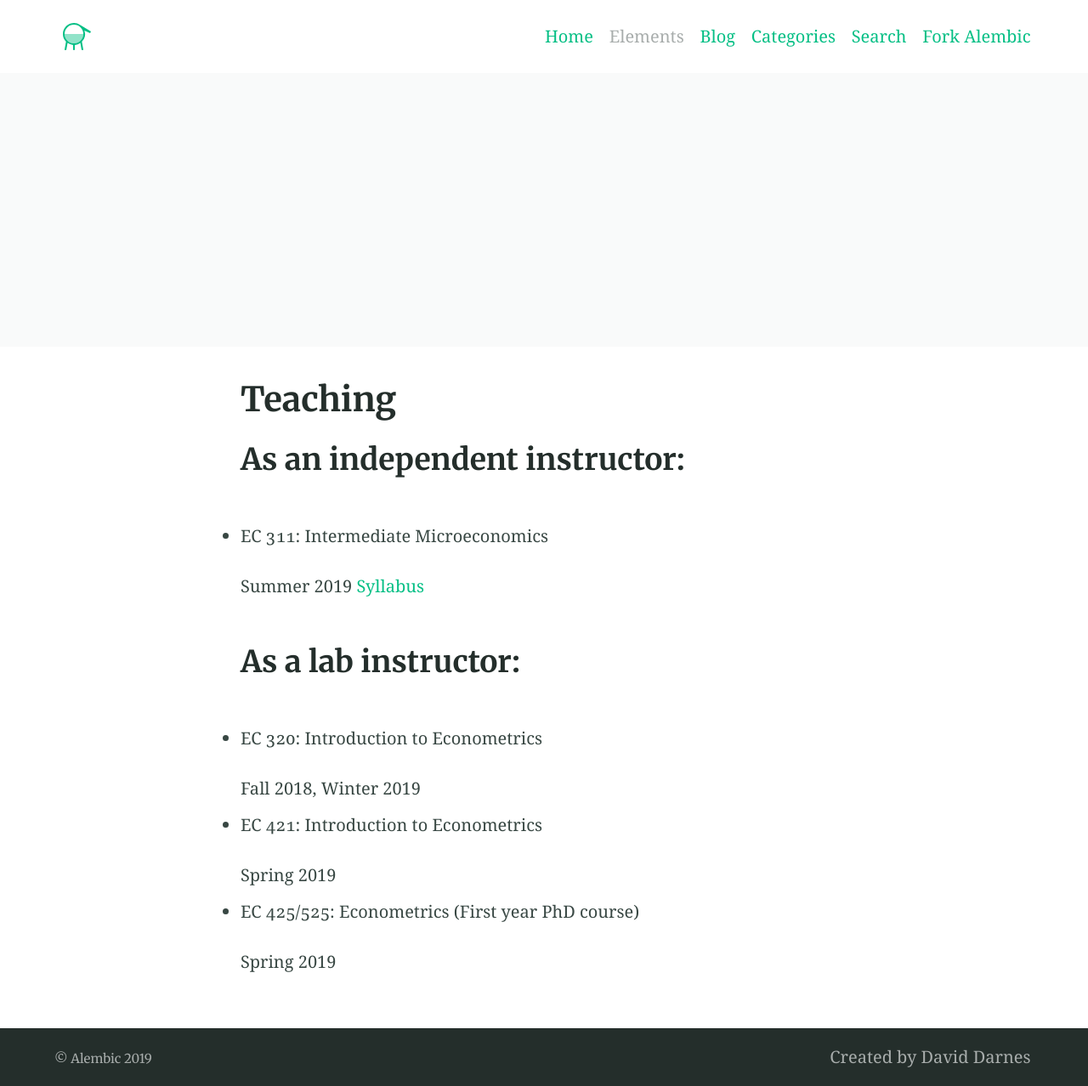
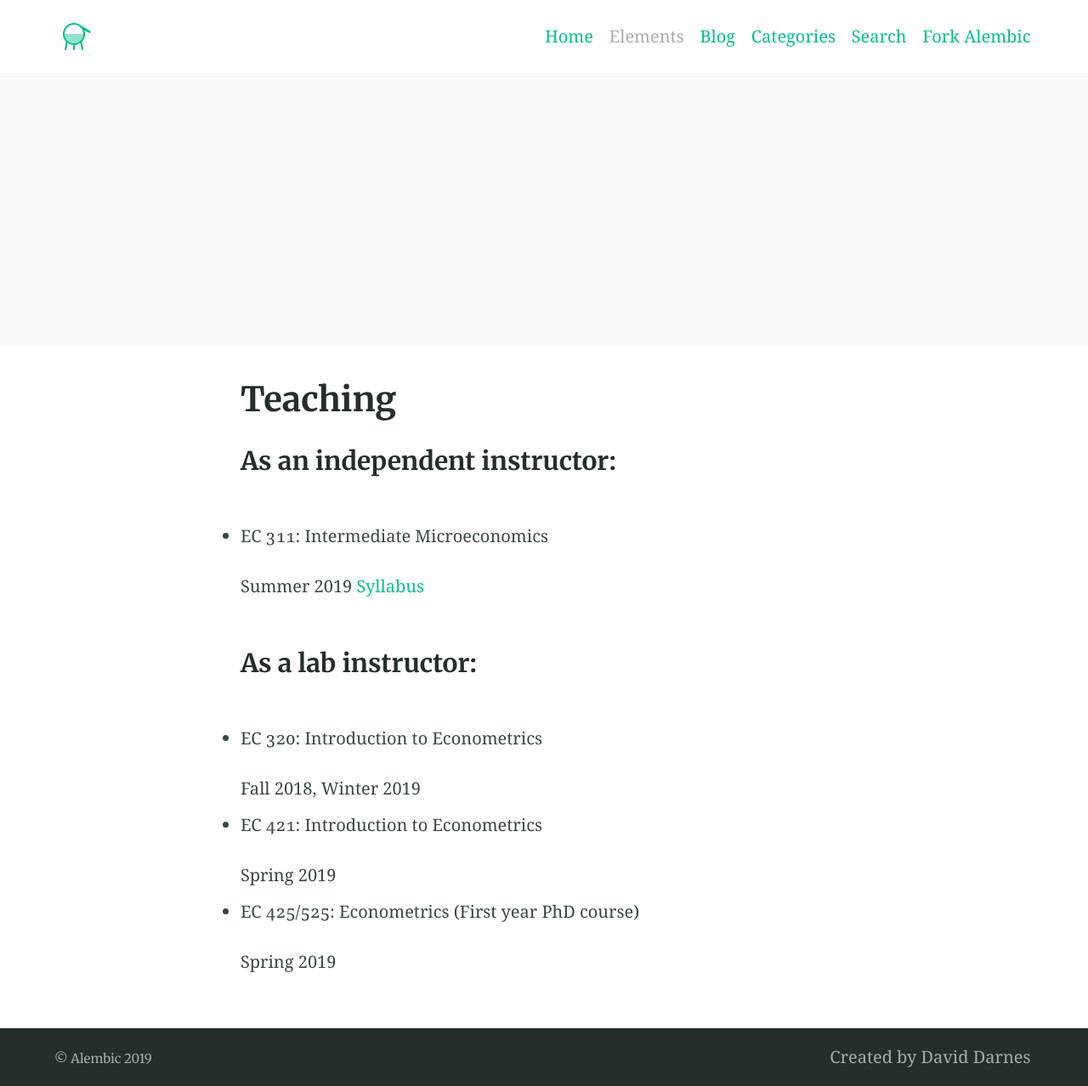
Before and after one commit to jenni-putz/1jenni-putz.github.io, a Jekyll site: the page built from elements.md, in a window 1280 px wide. Shown: the whole page at 85% size. Built offline with Jekyll 4.4.1, drawn with Linux system fonts in a browser that asks for light colours; our own code applies the rules of GitHub Pages for plain Markdown files.

Commit message:
Update elements.md

```diff
--- a/elements.md
+++ b/elements.md
@@ -4,8 +4,9 @@ feature_text: |
 ---
 
 <html>
-  <h2> As an independent instructor: </h2>
   <body>
+  <div align="left">
+  <h3> As an independent instructor: </h3>
   <p style="text-align:left;">
   <ul>
 <li> EC 311: Intermediate Microeconomics </li>
@@ -13,7 +14,7 @@ feature_text: |
   Summer 2019 <a href="/EC311Syllabus.pdf">Syllabus</a>
     </p>
 
-  <h2> As a lab instructor: </h2>
+  <h3> As a lab instructor: </h3>
 
    <p style="text-align:left;">
 <ul>
@@ -29,5 +30,6 @@ Spring 2019
   </ul>
 Spring 2019
     </p>
+    </div>
   </body>
  </html>
```
